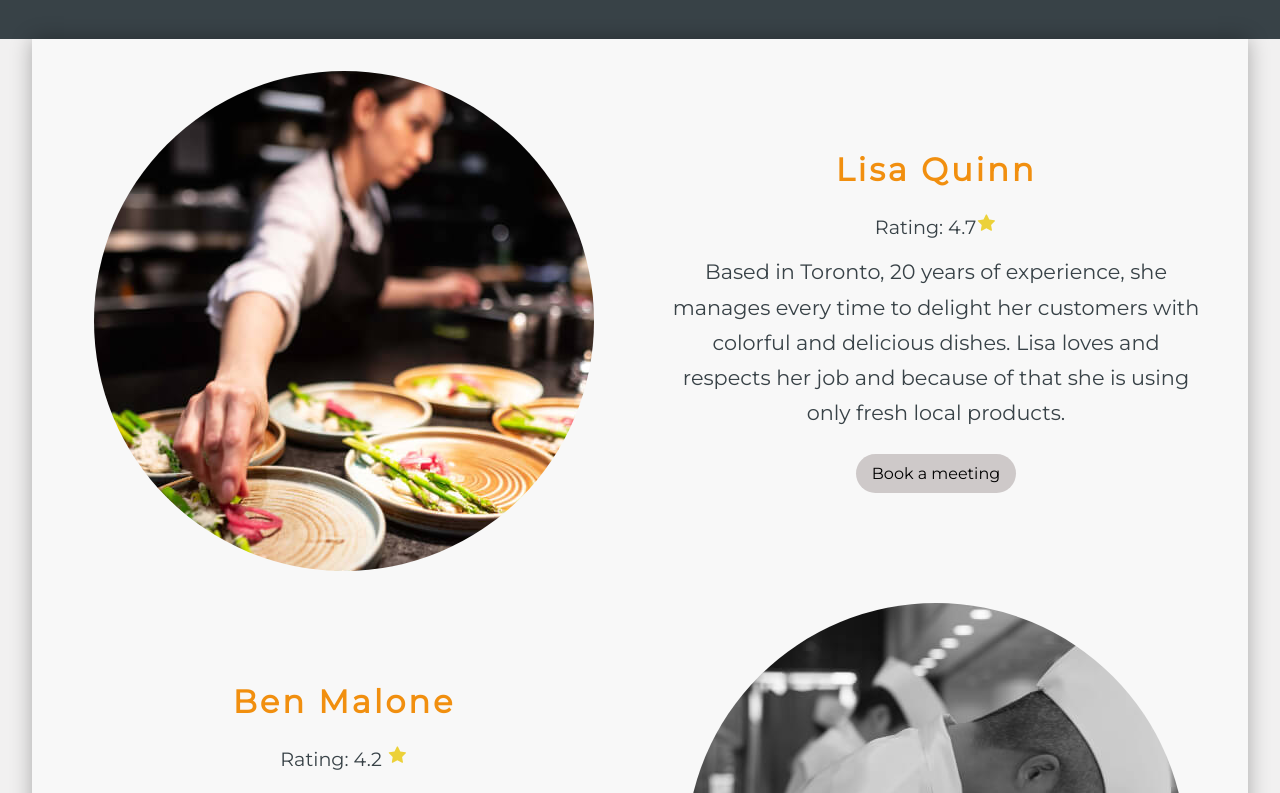
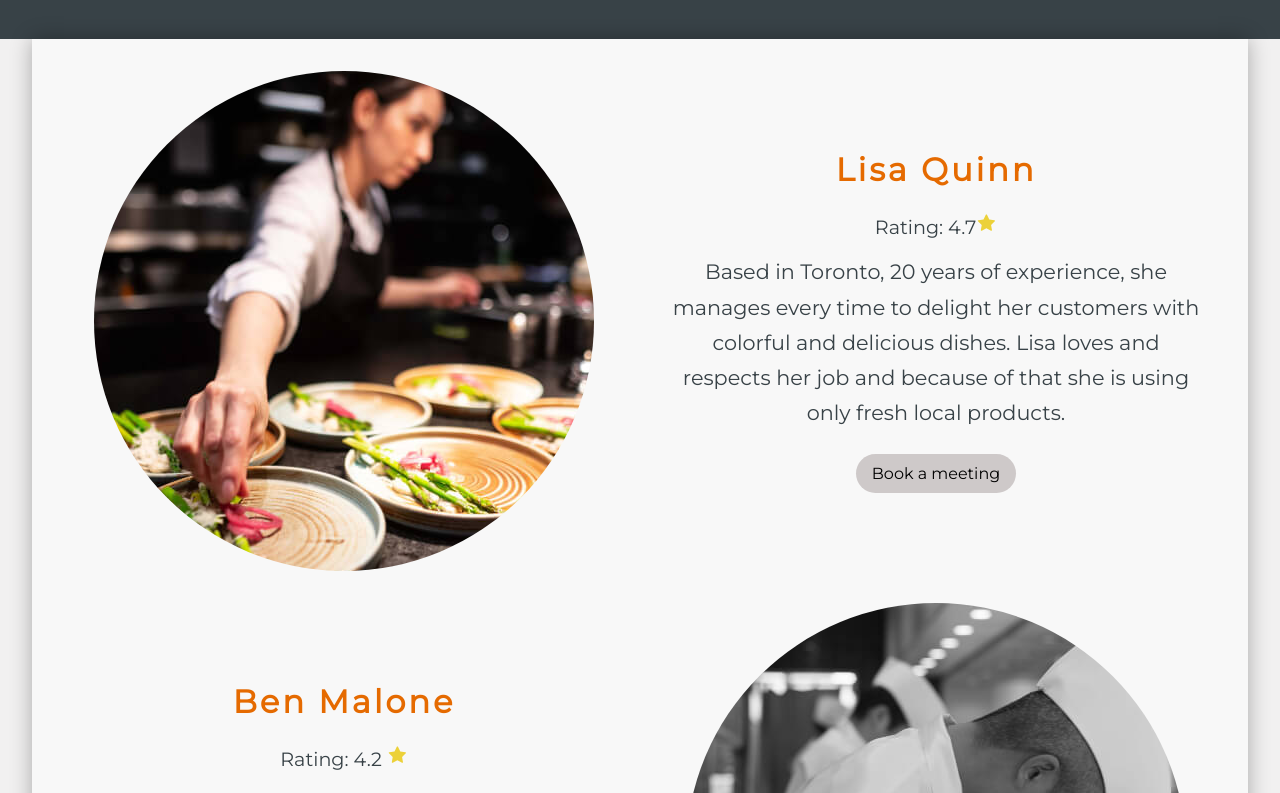
Before and after one commit to AdriandGrigore/HireChef-Website, a React (Create React App) app: page / in a window 1280 px wide. Shown: the part 1787-2580 px from the top of the page. Built offline with nearby package versions, Linux system fonts and the light colour scheme.

Commit message:
changed the color of chefs in cheflist

```diff
--- a/src/components/ChefList/ChefList.css
+++ b/src/components/ChefList/ChefList.css
@@ -34,7 +34,7 @@
 }
 
 .chef-description h3{
-    color: rgb(241, 143, 15);
+    color: rgb(229 106 0);
     font-size: 2rem;
     font-weight: bolder;
     letter-spacing: 3px;
```
